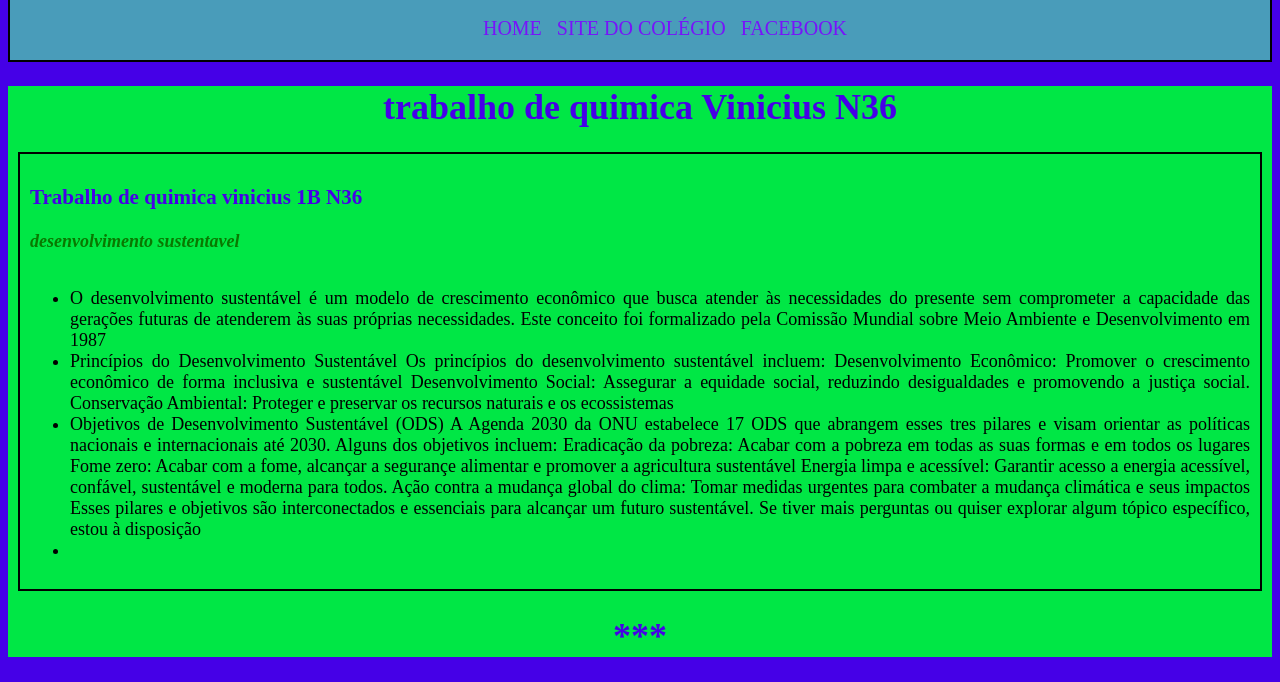
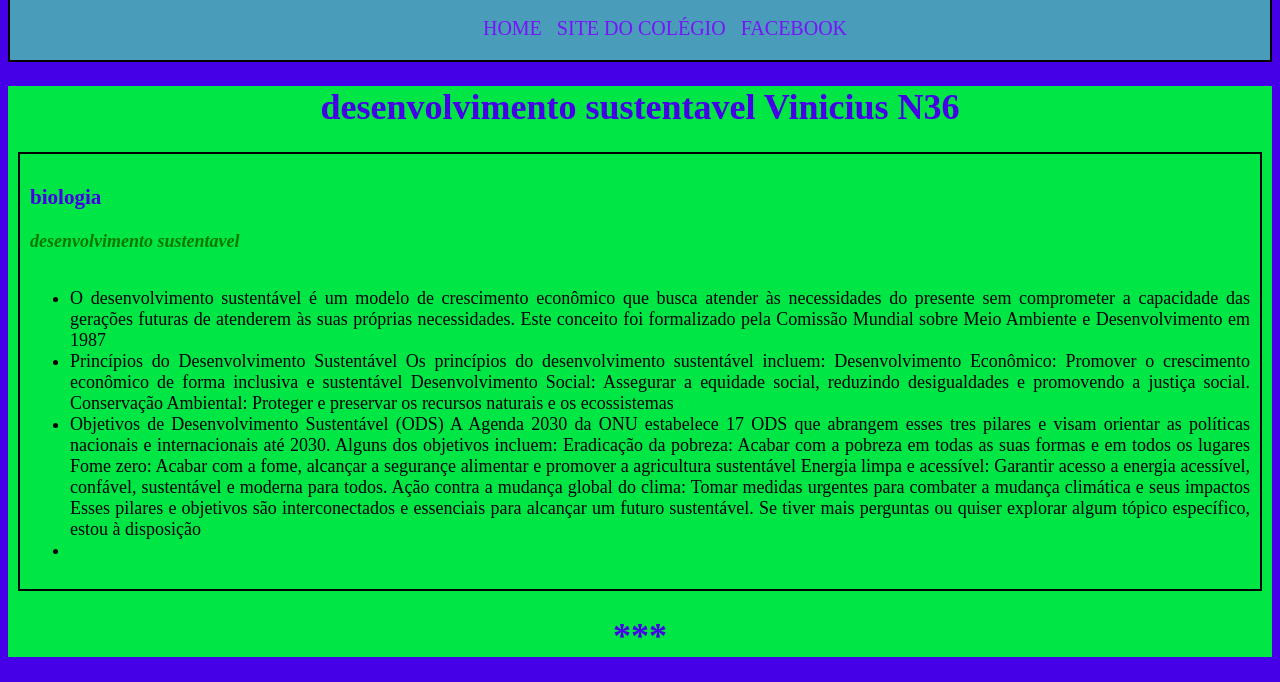
Before and after one commit to catdabaguete/Biologia, a plain HTML site: page index.html in a window 1280 px wide. Shown: the part 56-738 px from the top of the page. Drawn offline with Linux system fonts and the light colour scheme; a script that the page names is missing.

Commit message:
Update index.html

```diff
--- a/index.html
+++ b/index.html
@@ -21,9 +21,9 @@ href="https://www.facebook.com/profile.php?id=100009582499964">Facebook</li></a>
       </nav>
     </header>
  <main>
-  <h1>trabalho de quimica Vinicius N36</h1>
+  <h1>desenvolvimento sustentavel Vinicius N36</h1>
    <div class="PRIMEIROPARAGRAFO">
-   <h3>Trabalho de quimica vinicius 1B N36</h3>
+   <h3>biologia</h3>
    <p><i><b>desenvolvimento sustentavel</b></i></p>
    <ul id="lista02">
      <li>O desenvolvimento sustentável é um modelo de
```
